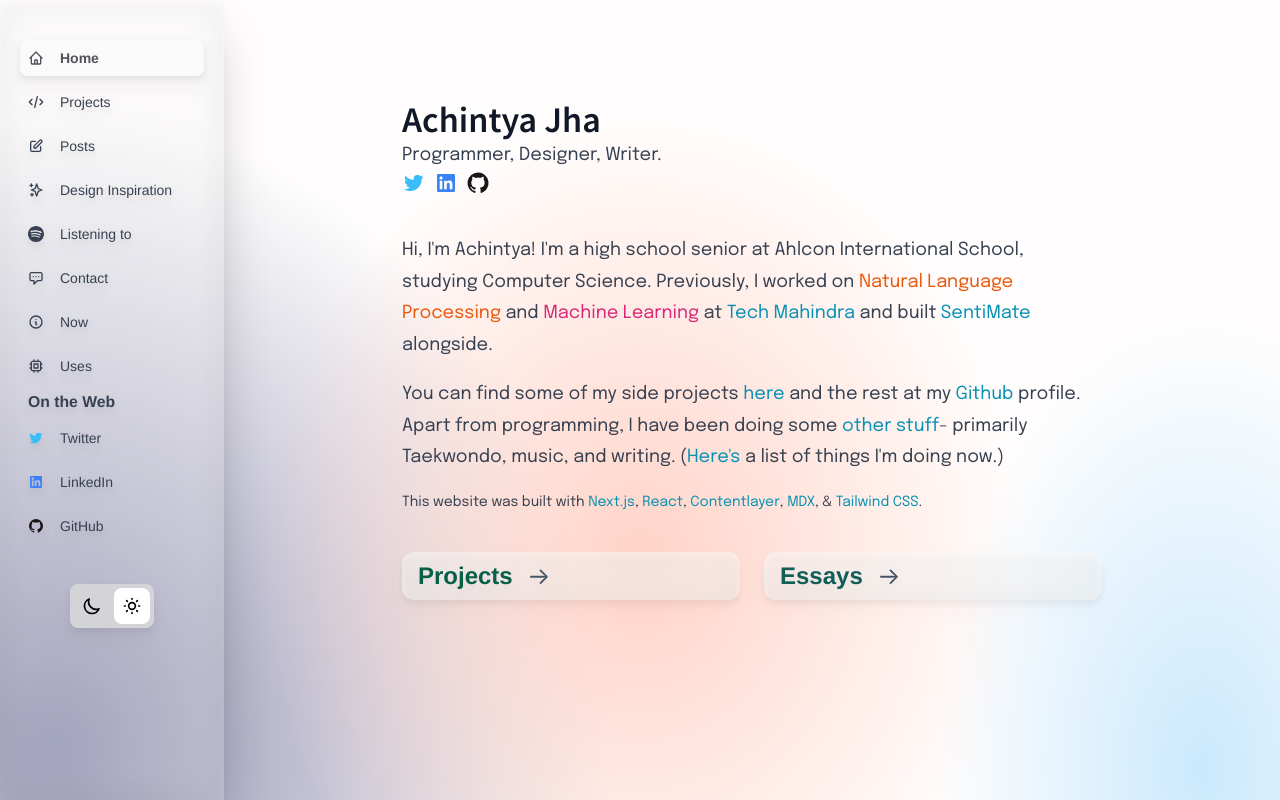
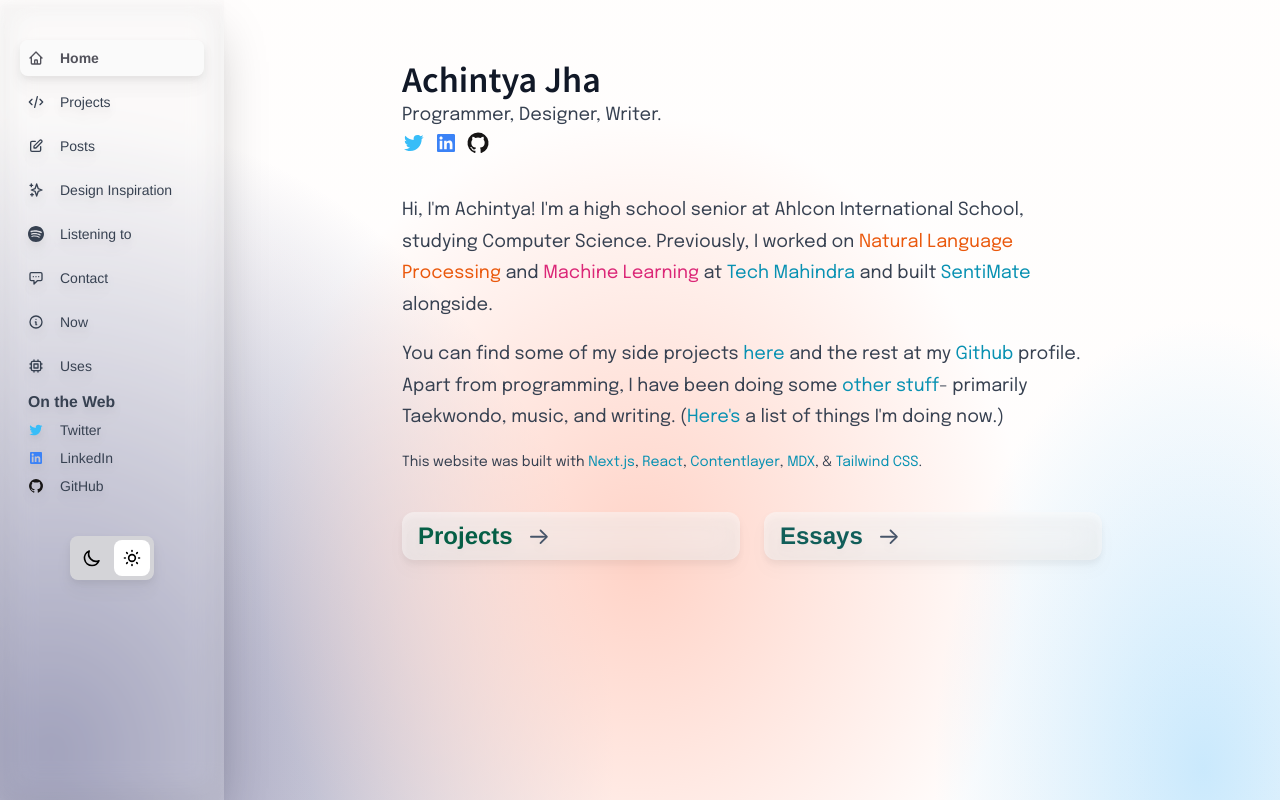
Before and after one commit to achntj/garden, a Next.js app: page / in a window 1280 px wide. Built offline with nearby package versions, Linux system fonts and the light colour scheme.

Commit message:
final mobile display fixes

```diff
--- a/components/Container.tsx
+++ b/components/Container.tsx
@@ -10,9 +10,7 @@ export default function Container({ children, ...pageProps }) {
       />
       <div className="flex flex-col sm:ml-56 min-h-screen px-8 sm:px-4 overflow-y-auto max-h-screen">
         <div className="text-gray-700 prose flex-grow dark:text-[#a0a0a0] prose-p:font-body">
-          <div className="max-w-[700px] mx-auto pt-10 pb-20 sm:pt-20">
-            {children}
-          </div>
+          <div className="max-w-[700px] mx-auto pt-10 pb-40 ">{children}</div>
         </div>
       </div>
     </>
--- a/components/Nav.tsx
+++ b/components/Nav.tsx
@@ -1,4 +1,3 @@
-import React from "react";
 import ThemeSwitcher from "./ThemeSwitcher";
 import NavItems from "./NavItems";
 import { XIcon } from "@heroicons/react/outline";
@@ -21,7 +20,7 @@ function Nav({ open, setOpen }: { open: any; setOpen: any }) {
         <NavItems />
       </div>
 
-      <div className="flex items-center justify-center my-10">
+      <div className="flex sm:items-center sm:justify-center my-10">
         <ThemeSwitcher />
       </div>
     </div>
--- a/pages/404.tsx
+++ b/pages/404.tsx
@@ -1,3 +1,4 @@
+import Container from "components/Container";
 import Head from "next/head";
 import Link from "next/link";
 
@@ -8,16 +9,17 @@ export default function Custom404() {
         <title>404 - Page Not Found</title>
         <meta name="robots" content="noindex" />
       </Head>
-      <div className="max-w-[700px] mx-auto">
-        <div className="px-4 text-gray-700 prose hover:prose-a:underline dark:text-zinc-400 prose-a:text-sky-500 prose-a:no-underline prose-a:transition dark:prose-a:text-zinc-300 dark:hover:prose-a:text-sky-600 dark:prose-headings:text-slate-200">
-          <h1>404 - Page Not Found</h1>
-          <p>
-            That page doesn&lsquo;t exist🙀. You can try again by going{" "}
-            <Link href="/">back to the homepage</Link>.
-          </p>
-          <img className="w-[400px]" src="/images/404.gif" alt="Error Image" />
-        </div>
-      </div>
+      <Container>
+        <h1>404 - Page Not Found</h1>
+        <p>
+          That page doesn&lsquo;t exist🙀. You can try again by going{" "}
+          <Link href="/">
+            <a className="hover:underline">back to the homepage</a>
+          </Link>
+          .
+        </p>
+        <img className="w-[400px]" src="/images/404.gif" alt="Error Image" />
+      </Container>
     </>
   );
 }
--- a/styles/globals.css
+++ b/styles/globals.css
@@ -44,7 +44,7 @@ img {
 }
 
 .navSocials a {
-  @apply space-x-4 py-2 flex items-center hover:underline underline-offset-2;
+  @apply space-x-4 flex items-center hover:underline underline-offset-2;
 }
 
 .navLink svg {
```
